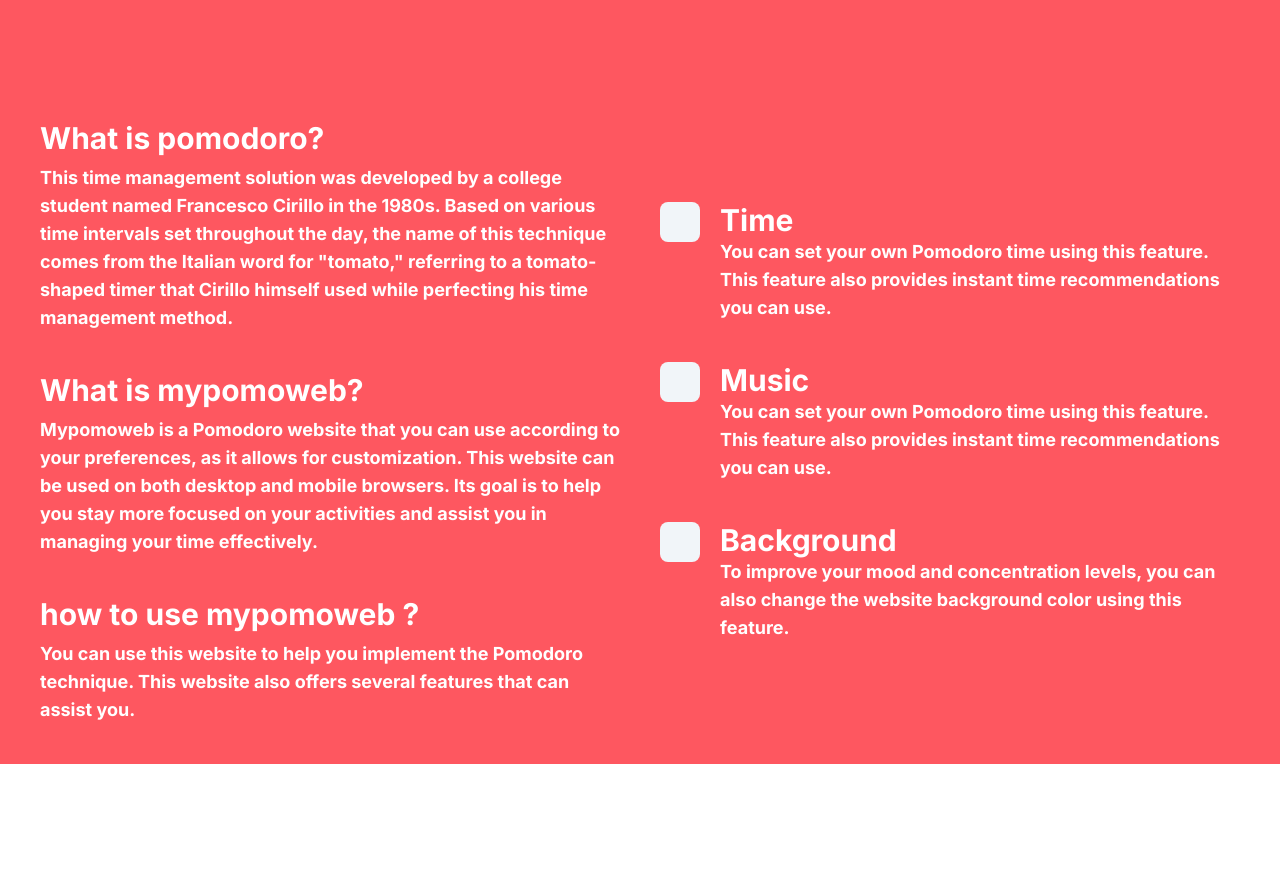
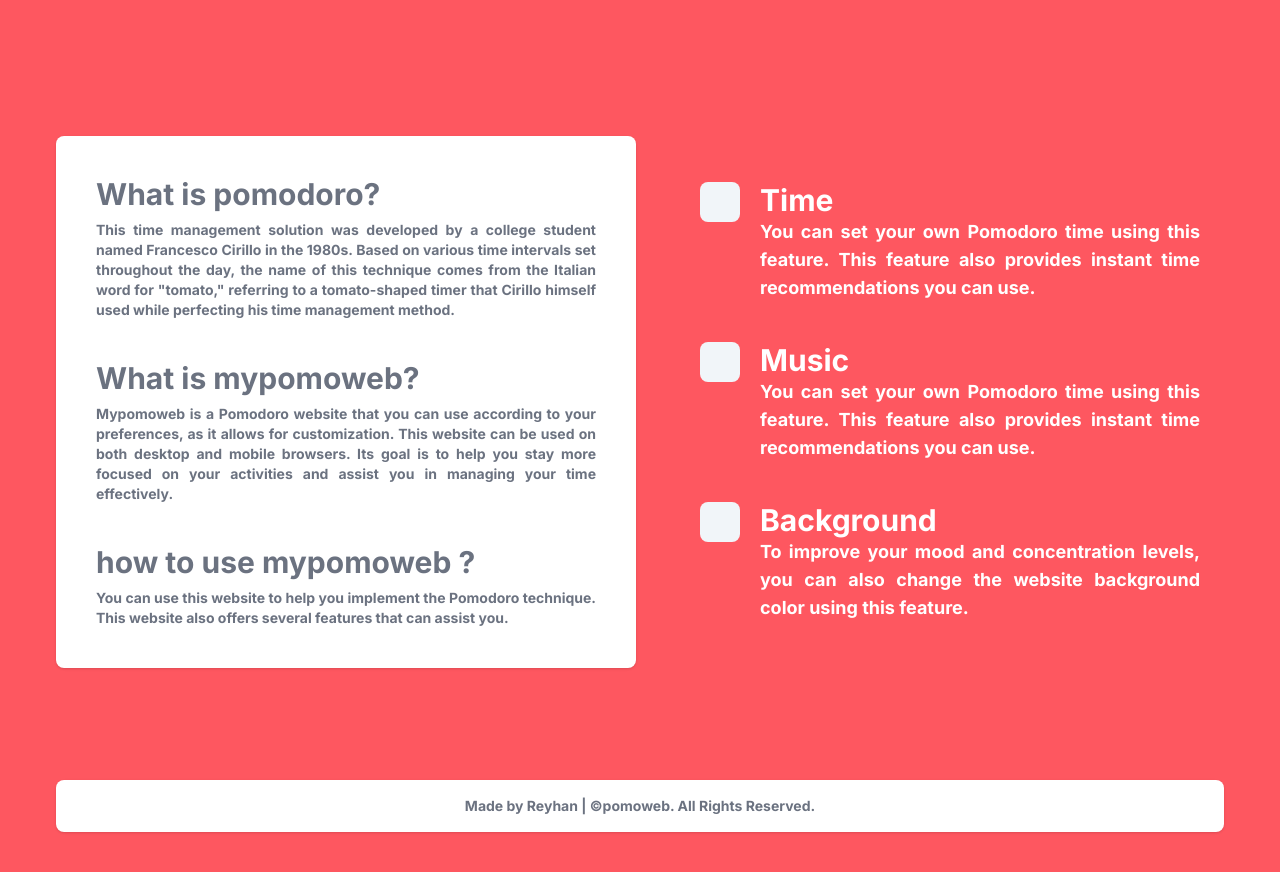
Before and after one commit to MouReyRB/pomoweb, a Next.js app: page / in a window 1280 px wide. Shown: the part 720-1592 px from the top of the page. Before the commit the page ends 1484 px from the top, so only its background shows below. Built offline with nearby package versions, Linux system fonts and the light colour scheme; some icons are missing.

Commit message:
update for sequence and second page

```diff
--- a/app/page.jsx
+++ b/app/page.jsx
@@ -2,7 +2,7 @@
 
 import Menus from "@/components/menus";
 import {useGlobalColor} from "@/store/background";
-import {useEffect, useState} from "react";
+import {useCallback, useEffect, useState} from "react";
 import {useAudioPlayer} from "@/store/audio-player";
 import MusicPlayer from "@/components/music-player";
 import Pomodoro from "@/components/pomodoro";
@@ -31,22 +31,26 @@
     const [isCounting, setIsCounting] = useState(false);
     const audioPlayer = useAudioPlayer((state) => state.audioPlayer)
 
-    useEffect(() => {
+    const updateLengths = useCallback(() => {
         setFocusLength({
             label: recomendations[choosedRecomendation].value[0].label,
             value: recomendations[choosedRecomendation].value[0].value
-        })
+        });
 
         setShortBreakLength({
             label: recomendations[choosedRecomendation].value[1].label,
             value: recomendations[choosedRecomendation].value[1].value
-        })
+        });
 
         setLongBreakLength({
             label: recomendations[choosedRecomendation].value[2].label,
             value: recomendations[choosedRecomendation].value[2].value
-        })
-    }, [choosedRecomendation])
+        });
+    }, [choosedRecomendation, recomendations]);
+
+    useEffect(() => {
+        updateLengths();
+    }, [choosedRecomendation, updateLengths]);
 
     return (
         <div>
@@ -55,6 +59,7 @@
                 style={{backgroundColor: `#${globalColor}`}}
             >
                 <Pomodoro
+                    key={`${focusLength.value}-${shortBreakLength.value}-${longBreakLength.value}`}
                     focusLength={focusLength}
                     shortBreakLength={shortBreakLength}
                     longBreakLength={longBreakLength}
@@ -77,30 +82,30 @@
                     )
                 }
             </div>
-            <div className="text-white text-lg font-bold p-10 w-full grid grid-cols-2 gap-10"
+            <div className="text-white text-lg font-bold p-10 w-full grid gap-10 md:grid-cols-2"
                  style={{backgroundColor: `#${globalColor}`}}>
-                <div className="space-y-10">
-                    <div className="space-y-2">
+                <div className="space-y-10 text-white text-lg font-bold p-10 w-full bg-white rounded-lg shadow m-4 dark:bg-gray-800">
+                    <div className="space-y-2 text-sm text-gray-500 dark:text-gray-400">
                         <h1 className="text-3xl">What is pomodoro?</h1>
-                        <p>This time management solution was developed by a college student named Francesco Cirillo in
+                        <p style={{textAlign: 'justify'}}>This time management solution was developed by a college student named Francesco Cirillo in
                             the 1980s. Based on various time intervals set throughout the day, the name of this
                             technique comes from the Italian word for "tomato," referring to a tomato-shaped timer that
                             Cirillo himself used while perfecting his time management method.</p>
                     </div>
-                    <div className="space-y-2">
+                    <div className="space-y-2 text-sm text-gray-500 dark:text-gray-400">
                         <h1 className="text-3xl">What is mypomoweb?</h1>
-                        <p>Mypomoweb is a Pomodoro website that you can use according to your preferences, as it allows
+                        <p style={{textAlign: 'justify'}}>Mypomoweb is a Pomodoro website that you can use according to your preferences, as it allows
                             for customization. This website can be used on both desktop and mobile browsers. Its goal is
                             to help you stay more focused on your activities and assist you in managing your time
                             effectively.</p>
                     </div>
-                    <div className="space-y-2">
+                    <div className="space-y-2 text-sm text-gray-500 dark:text-gray-400">
                         <h1 className="text-3xl">how to use mypomoweb ?</h1>
-                        <p>You can use this website to help you implement the Pomodoro technique. This website also
+                        <p style={{textAlign: 'justify'}}>You can use this website to help you implement the Pomodoro technique. This website also
                             offers several features that can assist you.</p>
                     </div>
                 </div>
-                <div className="space-y-10 flex flex-col justify-center">
+                <div className="space-y-10 flex flex-col justify-center text-white text-lg font-bold p-10 w-full">
                     <div className="flex gap-5">
                         <div className="p-2 rounded-lg bg-secondary aspect-square w-min h-min">
                             <Icon
@@ -110,7 +115,7 @@
                         </div>
                         <div>
                             <h1 className="text-3xl font-bold">Time</h1>
-                            <p>You can set your own Pomodoro time using this feature. This feature also provides
+                            <p style={{textAlign: 'justify'}}>You can set your own Pomodoro time using this feature. This feature also provides
                                 instant time recommendations you can use.</p>
                         </div>
                     </div>
@@ -123,7 +128,7 @@
                         </div>
                         <div>
                             <h1 className="text-3xl font-bold">Music</h1>
-                            <p>You can set your own Pomodoro time using this feature. This feature also provides instant
+                            <p style={{textAlign: 'justify'}}>You can set your own Pomodoro time using this feature. This feature also provides instant
                                 time recommendations you can use.</p>
                         </div>
                     </div>
@@ -136,12 +141,23 @@
                         </div>
                         <div>
                             <h1 className="text-3xl font-bold">Background</h1>
-                            <p>To improve your mood and concentration levels, you can also change the website background
+                            <p style={{textAlign: 'justify'}}>To improve your mood and concentration levels, you can also change the website background
                                 color using this feature.</p>
                         </div>
                     </div>
                 </div>
             </div>
+            <div className="text-white text-lg font-bold p-10 w-full"
+    style={{backgroundColor: `#${globalColor}`}}>
+    <footer className="bg-white rounded-lg shadow m-4 dark:bg-gray-800">
+        <div className="w-full mx-auto max-w-screen-xl p-4 flex items-center justify-center">
+            <span className="text-sm text-gray-500 text-center dark:text-gray-400">
+                Made by Reyhan | ©pomoweb. All Rights Reserved.
+            </span>
+        </div>
+    </footer>
+</div>
+
         </div>
     )
 }
--- a/components/menus.jsx
+++ b/components/menus.jsx
@@ -1,9 +1,9 @@
-import {Icon} from '@iconify/react';
-import TimeMenu from "@/components/menus/time-menu";
-import {useState} from "react";
-import MusicMenu from "@/components/menus/music-menu";
-import BackgroundMenu from "@/components/menus/background-menu";
-import {useGlobalColor} from "@/store/background";
+import React, { useState, useEffect } from 'react';
+import { Icon } from '@iconify/react';
+import TimeMenu from '@/components/menus/time-menu';
+import MusicMenu from '@/components/menus/music-menu';
+import BackgroundMenu from '@/components/menus/background-menu';
+import { useGlobalColor } from '@/store/background';
 
 const Menus = ({
   focusLength,
@@ -13,14 +13,43 @@
   setShortBreakLength,
   setLongBreakLength,
 }) => {
-    const [modal, setModal] = useState(null)
-    const globalColor = useGlobalColor((state) => state.globalColor)
+  const [modal, setModal] = useState(null);
+  const [isScrolling, setIsScrolling] = useState(false);
+  const [isTop, setIsTop] = useState(true); // State untuk menentukan apakah pengguna berada di bagian atas halaman
+  const globalColor = useGlobalColor((state) => state.globalColor);
+
+  useEffect(() => {
+    const handleScroll = () => {
+      let scrollTimeout; // Deklarasi scrollTimeout di sini
+      if (!isScrolling) {
+        setIsScrolling(true);
+      }
+      clearTimeout(scrollTimeout);
+      scrollTimeout = setTimeout(() => {
+        setIsScrolling(false);
+      }, 200);
+
+      // Cek apakah pengguna berada di bagian atas halaman
+      if (window.scrollY === 0) {
+        setIsTop(true);
+      } else {
+        setIsTop(false);
+      }
+    };
+
+    window.addEventListener('scroll', handleScroll);
+
+    return () => {
+      window.removeEventListener('scroll', handleScroll);
+    };
+  }, [isScrolling]);
 
   const menuItems = [
     {
-            icon: "material-symbols-light:alarm-rounded",
-            label: "Time",
-            modal: <TimeMenu
+      icon: 'material-symbols-light:alarm-rounded',
+      label: 'Time',
+      modal: (
+        <TimeMenu
           focusLength={focusLength}
           shortBreakLength={shortBreakLength}
           longBreakLength={longBreakLength}
@@ -29,22 +58,26 @@
           setLongBreakLength={setLongBreakLength}
           setModal={setModal}
         />
+      ),
     },
     {
-            icon: "material-symbols-light:music-note-rounded",
-            label: "Music",
-            modal: <MusicMenu setModal={setModal}/>
+      icon: 'material-symbols-light:music-note-rounded',
+      label: 'Music',
+      modal: <MusicMenu setModal={setModal} />,
     },
     {
-            icon: "material-symbols-light:image-rounded",
-            label: "Background",
-            modal: <BackgroundMenu setModal={setModal}/>
-        }
-    ]
+      icon: 'material-symbols-light:image-rounded',
+      label: 'Background',
+      modal: <BackgroundMenu setModal={setModal} />,
+    },
+  ];
 
   return (
     <div
-            className="fixed top-10 right-0 w-full justify-center md:w-fit md:justify-end md:right-10 grid grid-cols-3 md:gap-3">
+      className={`fixed top-10 right-0 w-full justify-center md:w-fit md:justify-end md:right-10 grid grid-cols-3 md:gap-3 ${
+        isScrolling || !isTop ? 'hidden' : 'block'
+      }`}
+    >
       {menuItems.map((item, index) => (
         <>
           <div
@@ -54,8 +87,9 @@
           >
             <div className="p-2 rounded-lg bg-secondary">
               <Icon
-                                icon={item.icon} className="text-2xl"
-                                style={{color: `#${globalColor}`}}
+                icon={item.icon}
+                className="text-2xl"
+                style={{ color: `#${globalColor}` }}
               />
             </div>
             <p>{item.label}</p>
@@ -64,7 +98,7 @@
         </>
       ))}
     </div>
-    )
-}
+  );
+};
 
-export default Menus
+export default Menus;
--- a/components/menus/time-menu.jsx
+++ b/components/menus/time-menu.jsx
@@ -95,7 +95,7 @@
 
     return (
         <div
-            className="transition-all fixed flex-col top-10 right-0 w-full md:w-1/3 bg-secondary rounded-l-lg p-5 text-slate-700">
+            className="transition-all fixed flex-col top-10 right-0 w-full md:w-1/2 bg-secondary rounded-l-lg p-5 text-slate-700">
             <div className="space-y-5 relative w-full">
                 <div className="flex justify-between items-center">
                     <Icon icon="material-symbols-light:alarm-rounded" className="text-2xl"/>
--- a/components/pomodoro.jsx
+++ b/components/pomodoro.jsx
@@ -18,6 +18,11 @@
     const globalColor = useGlobalColor((state) => state.globalColor)
     const [lengthChoosed, setLengthChoosed] = useState(0)
     const sequence = useSequence((state) => state.sequence)
+
+    useEffect(() => {
+        console.log("sequence: ", sequence)
+    }, [sequence])
+
     const pomodoroCustomSequence = [
         focusLength, shortBreakLength,
         focusLength, shortBreakLength,
@@ -39,10 +44,6 @@
 
     // const initTime = pomodoroSequence[lengthChoosed].value
     // const [nextTime, setNextTime] = useState(pomodoroSequence[(lengthChoosed + 1) % pomodoroSequence.length].value)
-
-    useEffect(() => {
-        console.log(pomodoroCustomSequence[lengthChoosed], initTime)
-    }, [initTime])
 
     const nextSequence = (paused = true) => {
         if (paused) {
@@ -119,7 +120,15 @@
 
     return (
         <>
-            <p className="text-xl md:text-2xl font-semibold text-center">{pomodoroCustomSequence[lengthChoosed].label}</p>
+            <p className="text-xl md:text-2xl font-semibold text-center">
+                {
+                    sequence ? (
+                        pomodoroCustomSequence[lengthChoosed].label
+                    ) : (
+                        pomodoroSequence[lengthChoosed].label
+                    )
+                }
+            </p>
             <AnimatePresence mode="wait">
                 <motion.div
                     key={lengthChoosed}
@@ -130,9 +139,6 @@
                     transition={{duration: 0.5}}
                 >
                     <h1>{formatTime(time[0])}</h1>
-                    {/*<div className="mb-4">*/}
-                    {/*    <h1>:</h1>*/}
-                    {/*</div>*/}
                     <h1>{formatTime(time[1])}</h1>
                 </motion.div>
             </AnimatePresence>
@@ -157,14 +163,24 @@
                     {/*    `}>*/}
                     {/*    </div>*/}
                     {/*</div>*/}
+                    {
+                        sequence ? (
                             <div
                                 className={`md:w-40 w-28 h-10 rounded-3xl bg-white absolute -z-10 transition-all ${pomodoroCustomSequence[lengthChoosed].label === "Focus Length" && 'top-0 left-5'} ${pomodoroCustomSequence[lengthChoosed].label === "Short Break Length" && 'md:top-20 md:left-5 centered-element'} ${pomodoroCustomSequence[lengthChoosed].label === "Long Break Length" && 'md:top-40 md:left-5 top-0 right-5'}`}>
                             </div>
+                        ) : (
+                            <div
+                                className={`md:w-40 w-28 h-10 rounded-3xl bg-white absolute -z-10 transition-all ${pomodoroSequence[lengthChoosed].label === "Focus Length" && 'top-0 left-5'} ${pomodoroSequence[lengthChoosed].label === "Short Break Length" && 'md:top-20 md:left-5 centered-element'} ${pomodoroSequence[lengthChoosed].label === "Long Break Length" && 'md:top-40 md:left-5 top-0 right-5'}`}>
+                            </div>
+                        )}
 
                     {/*<div className={`w-40 h-10 rounded-3xl bg-white absolute top-0 left-5`}>*/}
 
                     {/*</div>*/}
 
+                    {
+                        sequence ? (
+                            <>
                                 <button onClick={() => setLengthChoosed(0)}
                                         className={`md:w-40 w-28 py-2 rounded-3xl font-semibold ${pomodoroCustomSequence[lengthChoosed].label === "Focus Length" ? 'bg-transparent text-black' : 'text-white'}`}>Focus
                                 </button>
@@ -174,6 +190,21 @@
                                 <button onClick={() => setLengthChoosed(2)}
                                         className={`md:w-40 w-28 py-2 rounded-3xl font-semibold ${pomodoroCustomSequence[lengthChoosed].label === "Long Break Length" ? 'bg-transparent text-black' : 'text-white'}`}>Long
                                 </button>
+                            </>
+                        ) : (
+                            <>
+                                <button onClick={() => setLengthChoosed(0)}
+                                        className={`md:w-40 w-28 py-2 rounded-3xl font-semibold ${pomodoroSequence[lengthChoosed].label === "Focus Length" ? 'bg-transparent text-black' : 'text-white'}`}>Focus
+                                </button>
+                                <button onClick={() => setLengthChoosed(1)}
+                                        className={`md:w-40 w-28 py-2 rounded-3xl font-semibold ${pomodoroSequence[lengthChoosed].label === "Short Break Length" ? 'bg-transparent text-black' : 'text-white'}`}>Short
+                                </button>
+                                <button onClick={() => setLengthChoosed(2)}
+                                        className={`md:w-40 w-28 py-2 rounded-3xl font-semibold ${pomodoroSequence[lengthChoosed].label === "Long Break Length" ? 'bg-transparent text-black' : 'text-white'}`}>Long
+                                </button>
+                            </>
+                        )
+                    }
                 </div>
             </div>
 
```
Lines whose indentation alone changed are shown as unchanged.
